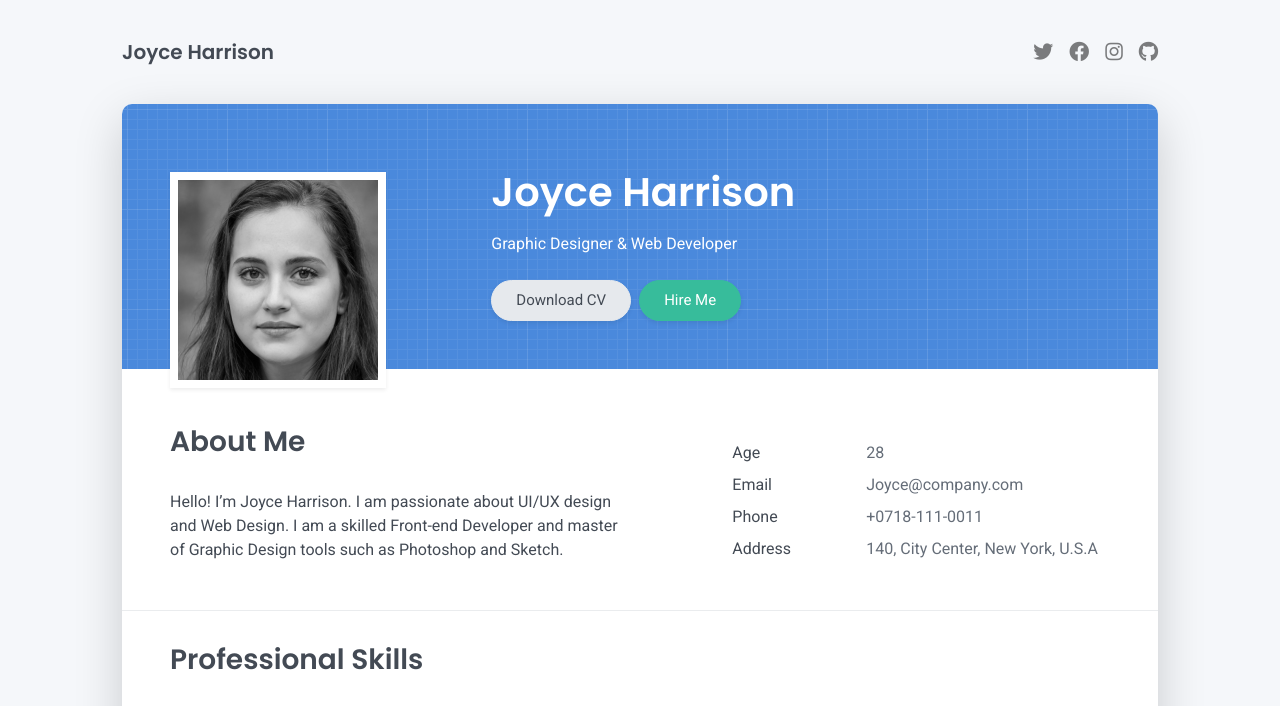
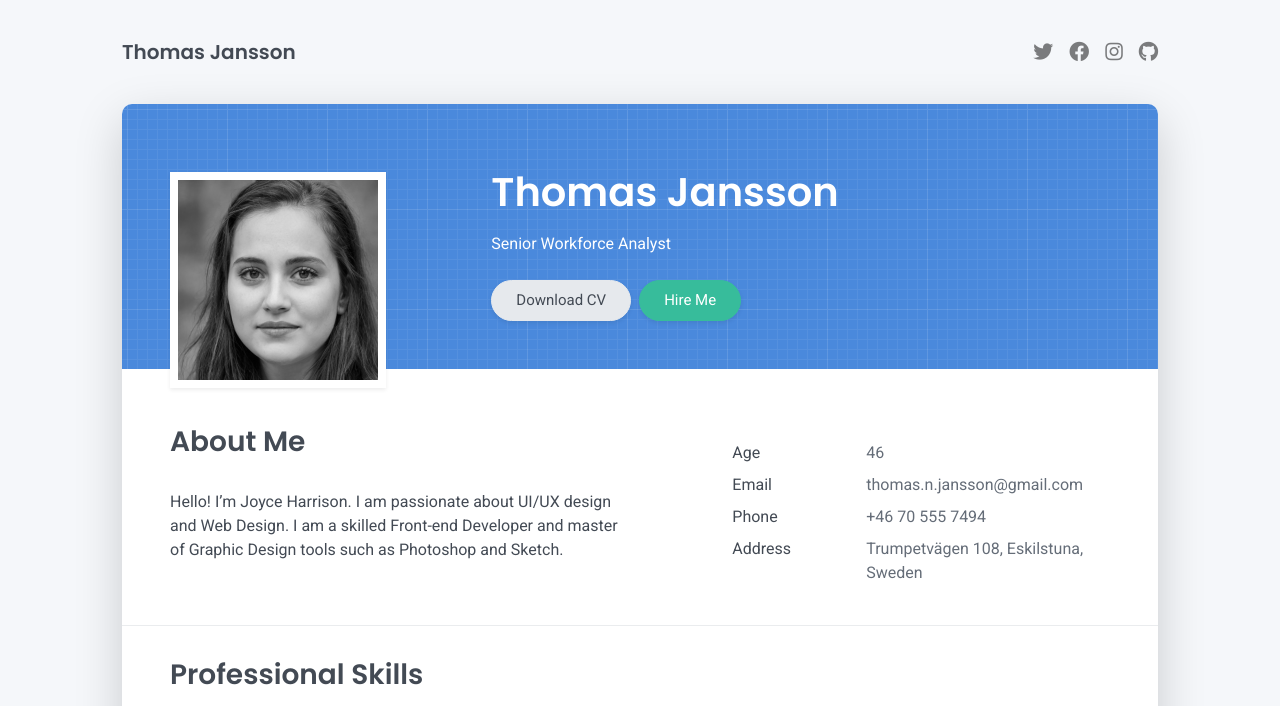
Before and after one commit to LostInTheFlood/resume, a plain HTML site: page index.html in a window 1280 px wide. Shown: the top 706 px of the page. Drawn offline with Linux system fonts and the light colour scheme.

Commit message:
Some updates

```diff
--- a/index.html
+++ b/index.html
@@ -4,7 +4,7 @@
     <meta charset="UTF-8">
     <meta http-equiv="X-UA-Compatible" content="IE=edge">
     <meta name="viewport" content="width=device-width, initial-scale=1">
-    <title>Right Resume</title>
+    <title>My Resume</title>
     <link rel="preconnect" href="https://fonts.gstatic.com" crossorigin="crossorigin"/>
     <link rel="preload" as="style" href="https://fonts.googleapis.com/css2?family=Poppins:wght@600&amp;family=Roboto:wght@300;400;500;700&amp;display=swap"/>
     <link rel="stylesheet" href="https://fonts.googleapis.com/css2?family=Poppins:wght@600&amp;family=Roboto:wght@300;400;500;700&amp;display=swap" media="print" onload="this.media='all'"/>
@@ -28,7 +28,7 @@
     <header class="d-print-none">
       <div class="container text-center text-lg-left">
         <div class="py-3 clearfix">
-          <h1 class="site-title mb-0">Joyce Harrison</h1>
+          <h1 class="site-title mb-0">Thomas Jansson</h1>
           <div class="site-nav">
             <nav role="navigation">
               <ul class="nav justify-content-center">
@@ -55,9 +55,9 @@
         <div class="avatar hover-effect bg-white shadow-sm p-1"><img src="images/avatar.jpg" width="200" height="200"/></div>
       </div>
       <div class="col-lg-8 col-md-7 text-center text-md-start">
-        <h2 class="h1 mt-2" data-aos="fade-left" data-aos-delay="0">Joyce Harrison</h2>
-        <p data-aos="fade-left" data-aos-delay="100">Graphic Designer & Web Developer</p>
-        <div class="d-print-none" data-aos="fade-left" data-aos-delay="200"><a class="btn btn-light text-dark shadow-sm mt-1 me-1" href="right-resume.pdf" target="_blank">Download CV</a><a class="btn btn-success shadow-sm mt-1" href="#contact">Hire Me</a></div>
+        <h2 class="h1 mt-2" data-aos="fade-left" data-aos-delay="0">Thomas Jansson</h2>
+        <p data-aos="fade-left" data-aos-delay="100">Senior Workforce Analyst</p>
+        <div class="d-print-none" data-aos="fade-left" data-aos-delay="200"><a class="btn btn-light text-dark shadow-sm mt-1 me-1" href="my-resume.pdf" target="_blank">Download CV</a><a class="btn btn-success shadow-sm mt-1" href="#contact">Hire Me</a></div>
       </div>
     </div>
   </div>
@@ -73,25 +73,25 @@
             <div class="pb-1">Age</div>
           </div>
           <div class="col-sm-8">
-            <div class="pb-1 text-secondary">28</div>
+            <div class="pb-1 text-secondary">46</div>
           </div>
           <div class="col-sm-4">
             <div class="pb-1">Email</div>
           </div>
           <div class="col-sm-8">
-            <div class="pb-1 text-secondary">Joyce@company.com</div>
+            <div class="pb-1 text-secondary">thomas.n.jansson@gmail.com</div>
           </div>
           <div class="col-sm-4">
             <div class="pb-1">Phone</div>
           </div>
           <div class="col-sm-8">
-            <div class="pb-1 text-secondary">+0718-111-0011</div>
+            <div class="pb-1 text-secondary">+46 70 555 7494</div>
           </div>
           <div class="col-sm-4">
             <div class="pb-1">Address</div>
           </div>
           <div class="col-sm-8">
-            <div class="pb-1 text-secondary">140, City Center, New York, U.S.A</div>
+            <div class="pb-1 text-secondary">Trumpetvägen 108, Eskilstuna, Sweden</div>
           </div>
         </div>
       </div>
```
